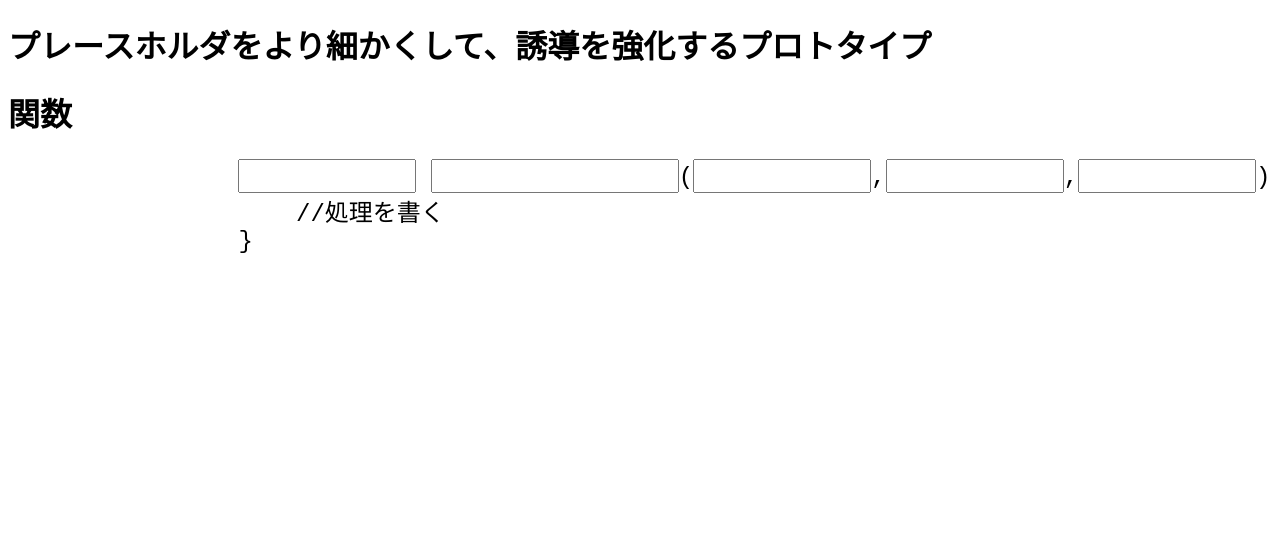
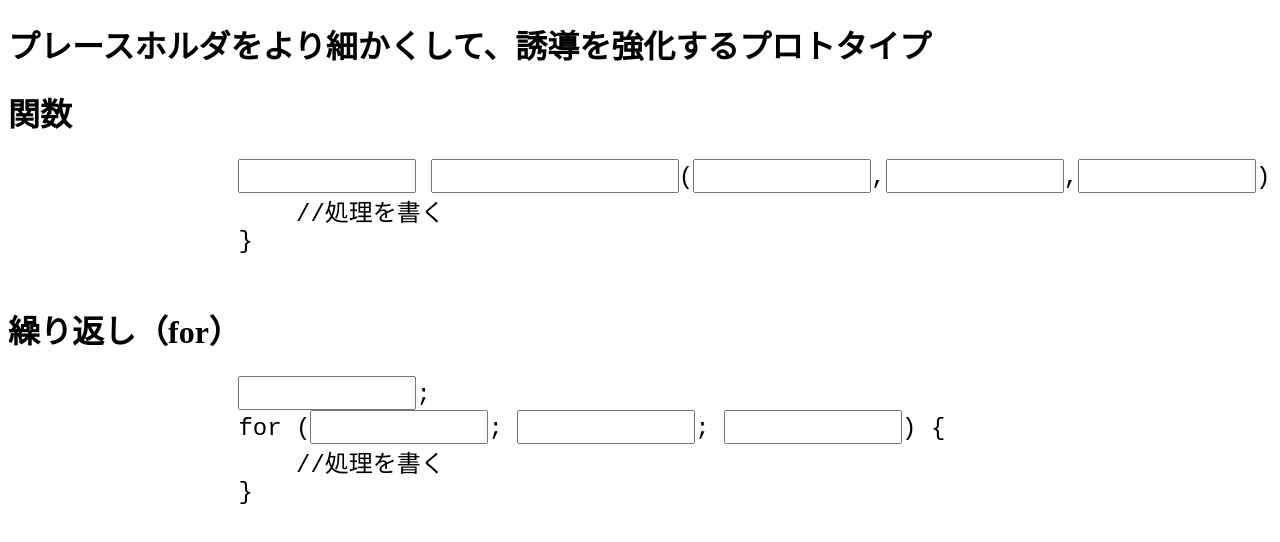
Before and after one commit to KHashimoto3/PLS_FRONT, a Vue app in the folder slice_place_proto/: page / in a window 1280 px wide. Shown: the top 542 px of the page. Built offline with nearby package versions, Linux system fonts and the light colour scheme.

Commit message:
for用のフォームに内容を変更し、App.vue内で利用できるようにした。

```diff
--- a/slice_place_proto/src/App.vue
+++ b/slice_place_proto/src/App.vue
@@ -1,14 +1,19 @@
 <template>
-  <funcSlice></funcSlice>
+  <div>
+    <funcSlice></funcSlice>
+    <forSlice></forSlice>
+  </div>
 </template>
 
 <script>
 import funcSlice from "./components/funcSlice.vue";
+import forSlice from "./components/forSlice.vue";
 
 export default {
   name: "App",
   components: {
     funcSlice,
+    forSlice,
   },
 };
 </script>
--- a/slice_place_proto/src/components/forSlice.vue
+++ b/slice_place_proto/src/components/forSlice.vue
@@ -3,7 +3,8 @@
     <h1>繰り返し（for）</h1>
     <div class="codeArea">
       <pre>
-                <input type="text" size="10" @focus="showHint1" @blur="closeHint1"><div class="drag-and-drop" :style="hintStyleObj.hint1">{{hintObj.hint1}}</div> <input type="text" size="15" @focus="showHint2" @blur="closeHint2"><div class="drag-and-drop" :style="hintStyleObj.hint2">{{hintObj.hint2}}</div>(<input type="text" size="10" v-show="argIsUsed" @focus="showHint3" @blur="closeHint3"><div class="addArgTextArea" v-for="i of addArgCnt" :key="i">,<input type="text" size="10" @focus="showHint3" @blur="closeHint3"></div><div class="drag-and-drop" :style="hintStyleObj.hint3">{{hintObj.hint3}}</div>) {
+                <input type="text" size="10" @focus="showHint1" @blur="closeHint1"><div class="drag-and-drop" :style="hintStyleObj.hint1">{{hintObj.hint1}}</div>;
+                for (<input type="text" size="10" @focus="showHint2" @blur="closeHint2"><div class="drag-and-drop" :style="hintStyleObj.hint2">{{hintObj.hint2}}</div>; <input type="text" size="10" @focus="showHint3" @blur="closeHint3"><div class="drag-and-drop" :style="hintStyleObj.hint3">{{hintObj.hint3}}</div>; <input type="text" size="10" @focus="showHint4" @blur="closeHint4"><div class="drag-and-drop" :style="hintStyleObj.hint4">{{hintObj.hint4}}</div>) {
                     //処理を書く
                 }
         </pre>
@@ -13,16 +14,19 @@
 
 <script>
 export default {
-  name: "funcSlice",
+  name: "forSlice",
   data() {
     return {
       //コーディングフォームから、引数の有無や引数の数（追加数）が渡される
       addArgCnt: 2,
       argIsUsed: true,
       hintObj: {
-        hint1: "変数の型",
-        hint2: "関数名",
-        hint3: "関数の引数",
+        hint1:
+          "添字の宣言：繰り返すうちの何番目かを表す「添字」用として変数を宣言",
+        hint2:
+          "添字の初期化：繰り返すうちの何番目なのかを表す添字変数を、初期状態にする",
+        hint3: "繰り返す条件（条件式）",
+        hint4: "添字の更新（インクリメント）",
       },
 
       hintStyleObj: {
@@ -56,6 +60,16 @@ export default {
           margin: "-0.8em 0.5em 0 1em",
           display: "none",
         },
+        hint4: {
+          position: "absolute",
+          background: "#6cb913d3",
+          color: "white",
+          "font-size": "0.8em",
+          "border-radius": "0.5em",
+          padding: "10px",
+          margin: "-0.8em 0.5em 0 1em",
+          display: "none",
+        },
       },
     };
   },
@@ -78,6 +92,12 @@ export default {
     closeHint3: function () {
       this.hintStyleObj.hint3.display = "none";
     },
+    showHint4: function () {
+      this.hintStyleObj.hint4.display = "inline-block";
+    },
+    closeHint4: function () {
+      this.hintStyleObj.hint4.display = "none";
+    },
   },
 };
 </script>
```
